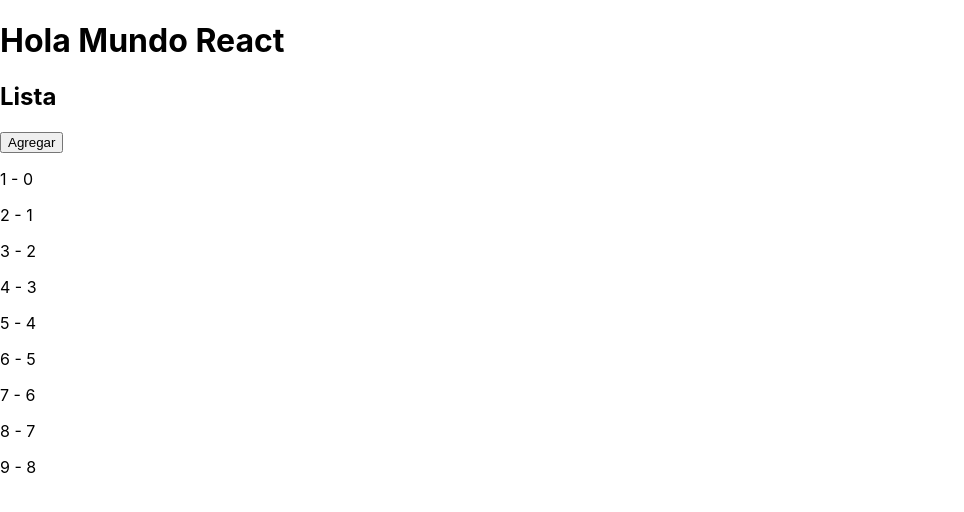
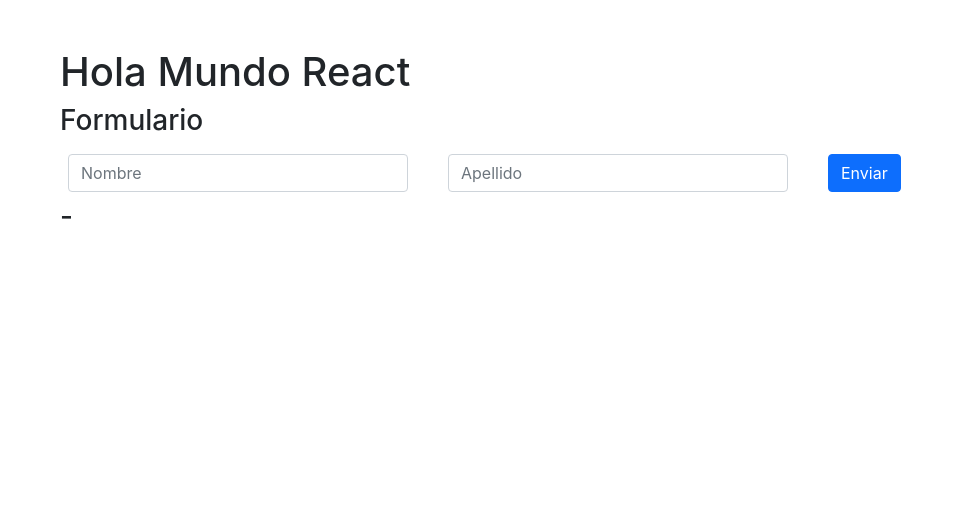
Before and after one commit to jesaavedrav/react-simple-tutorial, a React (Create React App) app: page / in a window 1280 px wide. Shown: the top 512 px of the page, without its empty margins (0-964 px from the left). Built offline with nearby package versions, Linux system fonts and the light colour scheme.

Commit message:
Using forms

```diff
--- a/public/index.html
+++ b/public/index.html
@@ -24,7 +24,9 @@
       work correctly both with client-side routing and a non-root public URL.
       Learn how to configure a non-root public URL by running `npm run build`.
     -->
+    <link href="https://cdn.jsdelivr.net/npm/bootstrap@5.0.0-beta3/dist/css/bootstrap.min.css" rel="stylesheet" integrity="sha384-eOJMYsd53ii+scO/bJGFsiCZc+5NDVN2yr8+0RDqr0Ql0h+rP48ckxlpbzKgwra6" crossorigin="anonymous">
     <title>React App</title>
+
   </head>
   <body>
     <noscript>You need to enable JavaScript to run this app.</noscript>
--- a/src/App.js
+++ b/src/App.js
@@ -2,14 +2,16 @@
 import Contador from './components/Contador'
 import Jsx from './components/Jsx'
 import Lista from './components/Lista'
+import Formulario from './components/Formulario'
 
 function App() {
   return (
-    <div>
+    <div className="container m-5">
       <h1>Hola Mundo React</h1>
       {/* <Contador/>
-      <Jsx/> */}
-      <Lista/>
+      <Jsx/>
+      <Lista/> */}
+      <Formulario/>
     </div>
   );
 }
--- /dev/null
+++ b/src/components/Formulario.js
@@ -0,0 +1,41 @@
+import React, { Fragment, useState } from 'react'
+
+const Formulario = () => {
+
+    const [datos, setDatos] = useState({
+        nombre: "",
+        apellido: ""
+    })
+
+    const handleInputChange = (event) => {
+        console.log(event.target.name)
+        setDatos({
+            ...datos,
+            [event.target.name]: event.target.value
+        })
+    }
+
+    return (
+        <Fragment>
+            <h3>Formulario</h3>
+            <form className="row">
+                <div className="col m-2">
+                    <input placeholder="Nombre" className="form-control" type="text"
+                    name="nombre"
+                    onChange={handleInputChange}/>
+                </div>
+                <div className="col m-2">
+                    <input placeholder="Apellido" className="form-control" type="text"
+                    name="apellido"
+                    onChange={handleInputChange}/>
+                </div>
+                <div className="col m-2">
+                    <button className="btn btn-primary" type="submit">Enviar</button>
+                </div>
+            </form>
+            <h3>{datos.nombre} - {datos.apellido}</h3>
+        </Fragment>
+    );
+}
+
+export default Formulario;
```
